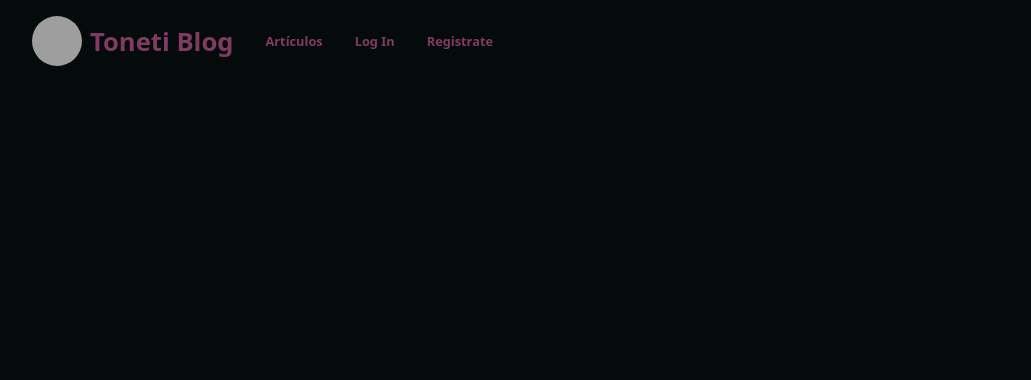
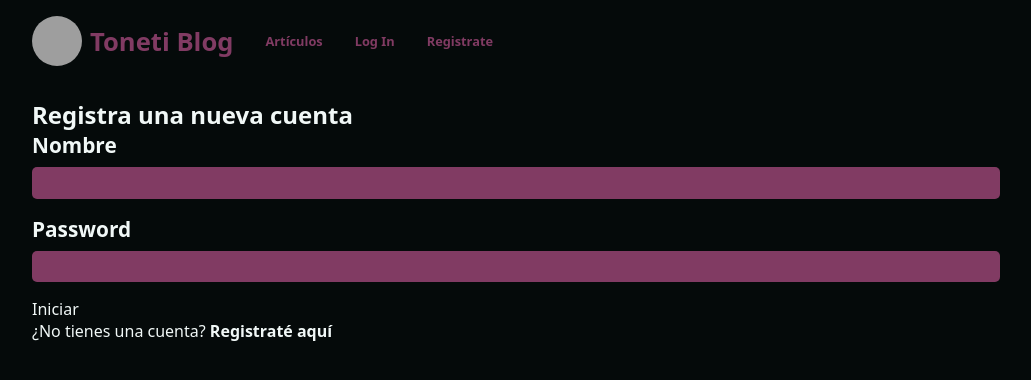
Before and after one commit to Ton3t/react-blog-client, a React (Create React App) app: page /login in a window 1280 px wide. Shown: the top 380 px of the page, without its empty margins (124-1155 px from the left). Built offline with nearby package versions, Linux system fonts and the light colour scheme; grey boxes are pictures that could not be loaded; a web font is replaced by a local one.

Commit message:
register y login component

```diff
--- a/src/App.js
+++ b/src/App.js
@@ -1,6 +1,9 @@
 import React from "react";
 import Router from "./Router";
 import "./styles/index.scss";
+import Axios from "axios";
+
+Axios.defaults.withCredentials = true;
 
 function App() {
   return (
--- a/src/Router.js
+++ b/src/Router.js
@@ -4,6 +4,7 @@ import Navbar from "./components/misc/Navbar";
 import Home from "./components/home/Home";
 import Articulos from "./components/posts/Articulos";
 import Register from "./components/auth/Register";
+import Login from "./components/auth/Login";
 
 function Router() {
   return (
@@ -12,7 +13,7 @@ function Router() {
       <Routes>
         <Route exact path="/" element={<Home />} />
         <Route path="/articulos" element={<Articulos />} />
-        <Route path="/login">Login</Route>
+        <Route path="/login" element={<Login />} />
         <Route path="/register" element={<Register />} />
       </Routes>
     </BrowserRouter>
--- /dev/null
+++ b/src/components/auth/AuthForm.scss
@@ -0,0 +1,18 @@
+@import "../../styles/mixins.scss";
+@import "../../styles/variables.scss";
+
+.auth-form {
+    @include card();
+
+    h2 {
+        margin-bottom: 1rem;
+        font-size: 1.75rem;
+    }
+
+    .btn-submit {
+        margin-bottom: 1rem;
+        @include btn();
+        background: var(--accent-color);
+        color: var(--text-primary-color);
+    }
+}
--- /dev/null
+++ b/src/components/auth/Login.js
@@ -0,0 +1,44 @@
+import React, { useState } from 'react';
+import Axios from 'axios';
+import { Link } from 'react-router-dom';
+
+function Login() {
+
+  const [formNombre, setFormNombre] = useState("");
+  const [formPassword, setFormPassword] = useState("");
+
+  function closeEditor() {
+    setFormNombre("");
+    setFormPassword("");
+  }
+
+  async function login(e) {
+    e.preventDefault();
+
+    const loginData = {
+      nombre: formNombre,
+      password: formPassword,
+    }
+
+    await Axios.post("http://localhost:5000/auth/login", loginData);
+    closeEditor();
+  }
+
+  return (
+    <div className='auth-form'>
+      <h2>Registra una nueva cuenta</h2>
+      <form className='form' onSubmit={login}>
+        <label htmlFor='form-nombre'>Nombre</label>
+        <input id='form-nombre' type='text' value={formNombre} onChange={(e) => setFormNombre(e.target.value)} />
+
+        <label htmlFor='form-password'>Password</label>
+        <input id='form-password' type='password' value={formPassword} onChange={(e) => setFormPassword(e.target.value)} />
+
+        <button className='btn-submin' type='submit'>Iniciar</button>
+      </form>
+      <p>¿No tienes una  cuenta? <Link to="/register">Registraté aquí</Link></p>
+    </div>
+  )
+}
+
+export default Login;
--- a/src/components/auth/Register.js
+++ b/src/components/auth/Register.js
@@ -35,7 +35,7 @@ function Register() {
   return (
     <div className='auth-form'>
       <h2>Registra una nueva cuenta</h2>
-      <form onSubmit={register}>
+      <form className='form' onSubmit={register}>
         <label htmlFor='form-nombre'>Nombre</label>
         <input id='form-nombre' type='text' value={formNombre} onChange={(e) => setFormNombre(e.target.value)} />
 
@@ -43,15 +43,15 @@ function Register() {
         <input id='form-email' type='email' value={formEmail} onChange={(e) => setFormEmail(e.target.value)} />
 
         <label htmlFor='form-password'>Password</label>
-        <input id='form-password' type='text' value={formPassword} onChange={(e) => setFormPassword(e.target.value)} />
+        <input id='form-password' type='password' value={formPassword} onChange={(e) => setFormPassword(e.target.value)} />
 
         <label htmlFor='form-password'>Password</label>
-        <input id='form-passwordVerify' type='text' value={formPasswordVerify} onChange={(e) => setFormPasswordVerify(e.target.value)} />
+        <input id='form-passwordVerify' type='password' value={formPasswordVerify} onChange={(e) => setFormPasswordVerify(e.target.value)} />
 
         <label htmlFor='form-img'>Avatar</label>
-        <input id='form-img' type='fyle' value={formImg} onChange={(e) => setFormImg(e.target.value)} />
+        <input className='btn-img' id='form-img' type='file' value={formImg} onChange={(e) => setFormImg(e.target.value)} />
 
-        <button type='submit'>Registrar</button>
+        <button className='btn-submit' type='submit'>Registrar</button>
       </form>
       <p>¿Ya tienes una  cuenta? <Link to="/login">Iniciar sesión</Link></p>
     </div>
--- a/src/components/misc/Navbar.js
+++ b/src/components/misc/Navbar.js
@@ -6,7 +6,7 @@ function Navbar() {
   return (
     <div className="navbar">
       <img
-        src="https://lh3.googleusercontent.com/pw/AP1GczM-yL-jNoqft1lHipcs0PvrEUKFCmumE2mxJfeo6J_PloqYGGoX1g9SXTut2FujIK8wWwUdqJbZIQ1y-2UdfBMwn6qHPXDvIY3nZxrJ9jA5Cxg8CNkAnRW8ScindDmnMNLKw8t9OoKQXRGkVPWY1cPgJvLJD_2djC05zKwiMRXBXqllEZg8cbIk7EjPfQtWwb9HGs65FkZN_LJdFl5xS4_h10Ww0ihkjr7eHO9DVotfgXQXMp-s91bW_j8m-KasdymRVDL7rpbcnOwHsEPB7RWe31I5KhnlhK3Ww8zOAvNKPOCvUnzMPau9Fb0kuTJ8CHUyHTZ3vfMZbpEPvyPOMHLiehtORHhT36Qq_MYNQQZCM_pLvhg6lZpBHGUgxkOsq14v6s-iI0Ds6rlaJ7Y8QTJuFqRPc7_ODDaiCvzSAXPqs9VJ8sl9ASaZqXZbAERrPhXqZLmIarSirCW18GtTuY5PKirZB78Z7U5VS6mIv1lN9OUJ2n7lLoq_8hVKNuM5Q_1LdiOpl3OHUdOuy7aZuxGHpxtABgBQjrOU4QdESwnGy0JhdF8-8mvXZtrW9Fo19h07ri0RP0_w6bNbf6OcfdbAKIc0oMHC3CuaY6yJzJ10jJjDx2DH0KTivGSDgAESEuIoM5heFoWS5kJXhoHRr9a-zKqMGafWITE366QN8Iknf-a9tNFIC9cAl8tgWFz7TPWeUIXtAmhlAla9nbYSQtLefxlNLny5p8BdcwXVCCLdJUuevBEBL--68QcE8SHMxhdM0kbejMjfI0F-sMI-cRTtJMCYUbyuyDoNA8H7f3CujlDZ7llHvGGcnjOTLp1dhu2eJzFcfTrKAsXYaEKGm953vehFn5XABJjpYDdjhk8THidqvY-hfMOAa9A1Vt9azyE-ViXOEJfk2C7LkozxqVXe=w1279-h959-s-no-gm?authuser=0"
+        src="https://i.pinimg.com/736x/d8/e3/04/d8e3040372030c633df7f7ee5034dfef.jpg"
         alt="img del creador"
       />{" "}
       <Link to="/">
--- a/src/components/posts/PostEditor.js
+++ b/src/components/posts/PostEditor.js
@@ -66,7 +66,7 @@ function PostEditor({ getPosts, setPostEditorOpen, editPostData }) {
 
   return (
     <div className="post-editor">
-      <form onSubmit={savedPost}>
+      <form className="form" onSubmit={savedPost}>
         <label htmlFor="editor-title">Titulo</label>
         <input
           id="editor-title"
--- a/src/components/posts/PostEditor.scss
+++ b/src/components/posts/PostEditor.scss
@@ -3,29 +3,6 @@
 
 .post-editor {
     @include card();
-
-    label, input, textarea, img {
-        display: block;
-    }
-
-    label {
-        margin-bottom: 0.5rem;
-        font-size: 1.3rem;
-        font-weight: bold;
-    }
-
-    textarea {
-        height: 200px;
-        overflow: auto;
-    }
-
-    input, textarea, img {
-        margin-bottom: 1rem;
-        padding: 0.3rem;
-        border-radius: 5px;
-        width: 100%;
-        background: var(--accent-color);
-    }
 
     .btn-save, .btn-cancel {
         @include btn();
--- /dev/null
+++ b/src/styles/form.scss
@@ -0,0 +1,24 @@
+.form {
+    label, input, textarea, img {
+        display: block;
+    }
+
+    label {
+        margin-bottom: 0.5rem;
+        font-size: 1.3rem;
+        font-weight: bold;
+    }
+
+    textarea {
+        height: 200px;
+        overflow: auto;
+    }
+
+    input, textarea, img {
+        margin-bottom: 1rem;
+        padding: 0.3rem;
+        border-radius: 5px;
+        width: 100%;
+        background: var(--accent-color);
+    }
+}
--- a/src/styles/index.scss
+++ b/src/styles/index.scss
@@ -1,6 +1,7 @@
 @import url("https://fonts.googleapis.com/css2?family=Tillana:wght@400;500;600;700;800&display=swap");
 @import "./variables.scss";
 @import "./mixins.scss";
+@import "./form.scss";
 
 * {
   margin: 0px;
```
